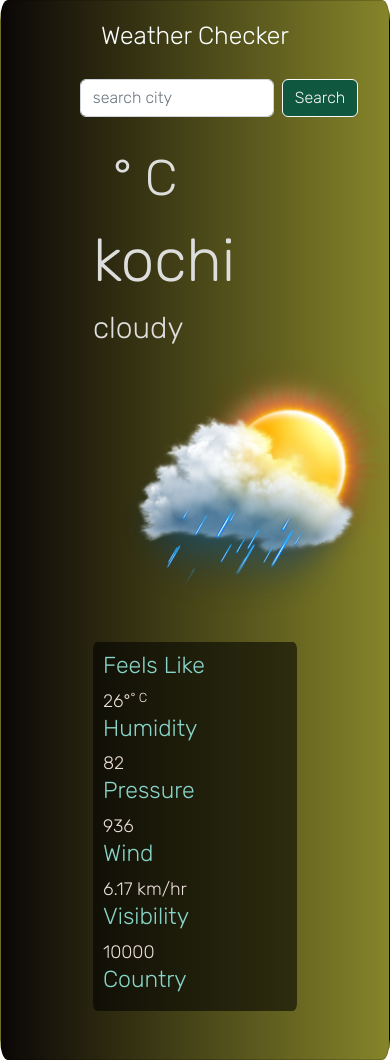
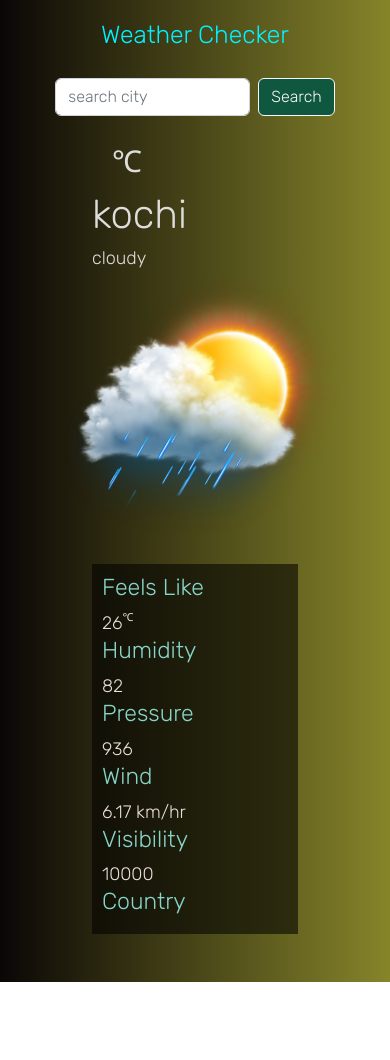
Before and after one commit to mhdjasi/weather-checker, a plain HTML site: page index.html in a window 390 px wide. After the commit the page ends 982 px from the top, so only its background shows below. Drawn offline with nearby package versions, Linux system fonts and the light colour scheme; no server answers.

Commit message:
responsive completed

```diff
--- a/index.html
+++ b/index.html
@@ -26,29 +26,29 @@
 <body>
 
 <center>
-        <div class="card w-100 ">
+        <div class="main w-100 ">
 
             <h2  class="">Weather Checker</h2>
 
             <form class="d-flex" role="search">
-                <input id="input" class="form-control ms-5 me-2 w-50" type="search" placeholder="search city" aria-label="Search">
+                <input id="input" class="form-control me-2 w-50" type="search" placeholder="search city" aria-label="Search">
                 <button type="button" onclick="weather()"  style=" background-color: rgb(16, 87, 63);" id="button" class=" btn btn-outline-light" type="submit">Search</button>
             </form>
 
 <br>
             <div class="row me-0 ms-0">
 
-                <div class="col-lg-4">
-                    <div id="te"><div id="temp" class="temp"></div><div id="c">° C</div></div>
+                <div class="col-lg-3">
+                    <div id="te"><div id="temp" class="temp"></div><div id="c">&#8451;</div></div>
                     <div id="place" class="place">kochi</div>
                     <div id="description" class="description">cloudy</div>
                 </div>
-                <div class="col-lg-4"><img id="logo" src="./sun.png" alt=""></div>
+                <div class="col-lg-5 img"><img id="logo" src="./sun.png" alt=""></div>
 
                 <div class="col-lg-4">
                     <div class="card2 ">
                         <h3>Feels Like</h3>
-<div id="fl"><div id="feelslike" class="feelslike">26°</div><div id="t">° C</div></div>
+<div id="fl"><div id="feelslike" class="feelslike">26</div><div id="t">&#8451;</div></div>
 <h3>Humidity</h3>
 <div id="humidity" class="humidity">82</div>
 <h3>Pressure</h3>
--- a/style.css
+++ b/style.css
@@ -1,16 +1,16 @@
 *{
     font-family: 'Rubik', sans-serif;
 }
+body{
+    background-image: linear-gradient(to right, rgb(10, 6, 6), rgb(134, 133, 42));    text-align: center;
+}
 h2{
-    color: rgb(250, 255, 254);
+    color: #00f2ff;
     padding: 20px;
-
 }
-.card{
-    background-image: linear-gradient(to right, rgb(10, 6, 6), rgb(134, 133, 42));    text-align: center;
+.main{
     justify-content: center;
-    font-family: 'Rubik', sans-serif;
-    border-radius: 2%;
+    overflow: hidden;
 
 }
 form{
@@ -20,7 +20,10 @@ form{
     color: rgb(221, 221, 220);
     display: flex;
 
-
+}
+.img{
+    align-items: center;
+    justify-content: center;
 }
 
 .place{
@@ -50,13 +53,14 @@ form{
 }
 #description{
     margin-left: 80px;
-
     font-size: 30px;
     text-align: left;
 }
 #logo{
-    width: 80%;
     margin-left: 100px;
+    width:  90%;
+    justify-content: center;
+    text-align: center;
 }
 .card2{
 
@@ -66,10 +70,44 @@ margin-right: 80px;
 font-size: 18px;
 background-color: rgba(0, 0, 0, 0.568);
 padding: 10px;
-border-radius: 2%;
 color: rgb(236, 222, 219);
 
 }
 h3{
     color: rgb(136, 212, 201);
 }
+
+/* Media Query for Mobile Devices */
+@media (max-width: 767px) {
+
+    #logo{
+        margin-left: 10px;
+        width:  80%;
+        justify-content: center;
+        text-align: center;
+    }
+    .place{
+        font-size: 40px;
+        text-align: left;
+        margin-left: 80px;
+    }
+    .temp{
+        font-size: 70px;
+        text-align: left;
+    }
+    #c{
+        margin-left: 20px;
+
+        font-size: 30px;
+    }
+    #t{
+        font-size: 11px;
+
+    }
+    #description{
+        margin-left: 80px;
+        font-size: 18px;
+        text-align: left;
+    }
+
+}
```
